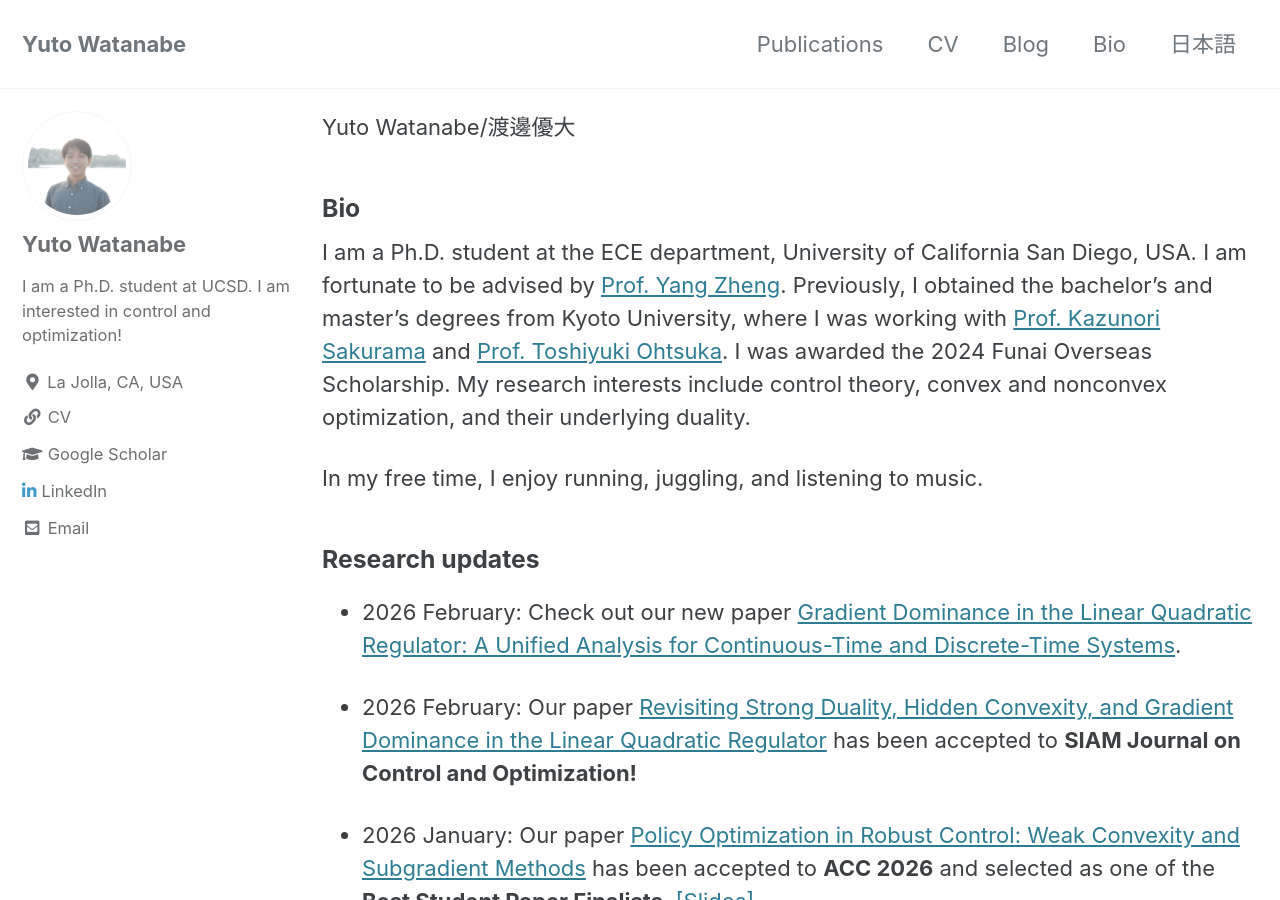
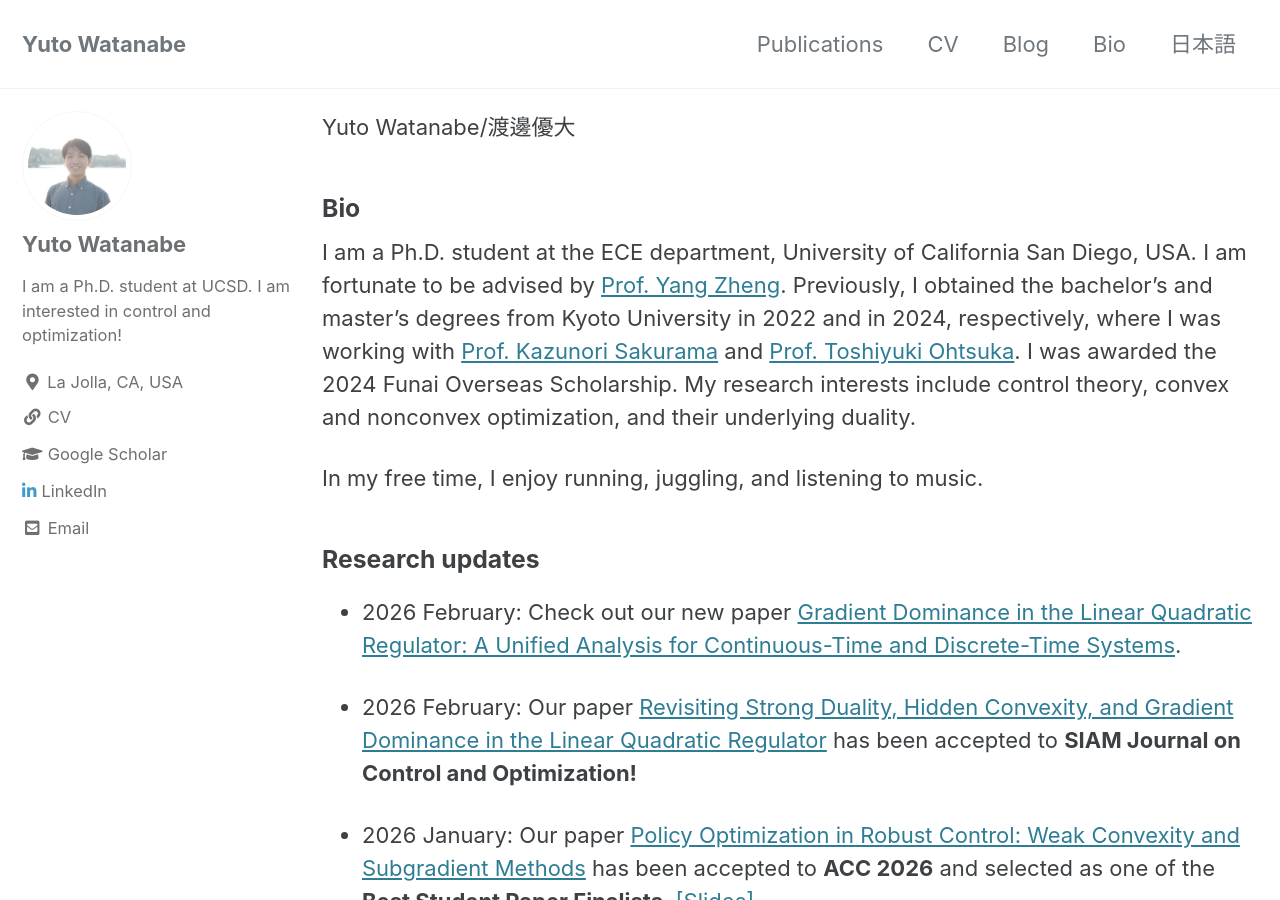
Before and after one commit to WatanabeYuto/watanabeyuto.github.io, a Jekyll site: the page built from index.md, in a window 1280 px wide and 900 px high. Built offline with Jekyll 4.4.1, drawn with Linux system fonts in a browser that asks for light colours; cached includes are drawn as plain includes; the list of posts is cut into pages by our own code.

Commit message:
update bio

```diff
--- a/index.md
+++ b/index.md
@@ -10,7 +10,7 @@ Yuto Watanabe/渡邊優大
 ### Bio
 I am a Ph.D. student at the ECE department, University of California San Diego, USA.
 I am fortunate to be advised by [Prof. Yang Zheng](https://zhengy09.github.io/index.html).
-Previously, I obtained the bachelor's and master's degrees from Kyoto University, where I was working with [Prof. Kazunori Sakurama](http://www.ids.sys.i.kyoto-u.ac.jp/sakurama/index_e.html) and [Prof. Toshiyuki Ohtsuka](http://www.ids.sys.i.kyoto-u.ac.jp/~ohtsuka/index.htm).
+Previously, I obtained the bachelor's and master's degrees from Kyoto University in 2022 and in 2024, respectively, where I was working with [Prof. Kazunori Sakurama](http://www.ids.sys.i.kyoto-u.ac.jp/sakurama/index_e.html) and [Prof. Toshiyuki Ohtsuka](http://www.ids.sys.i.kyoto-u.ac.jp/~ohtsuka/index.htm).
 I was awarded the 2024 Funai Overseas Scholarship.
 My research interests include control theory, convex and nonconvex optimization, and  their underlying duality.
 
```
